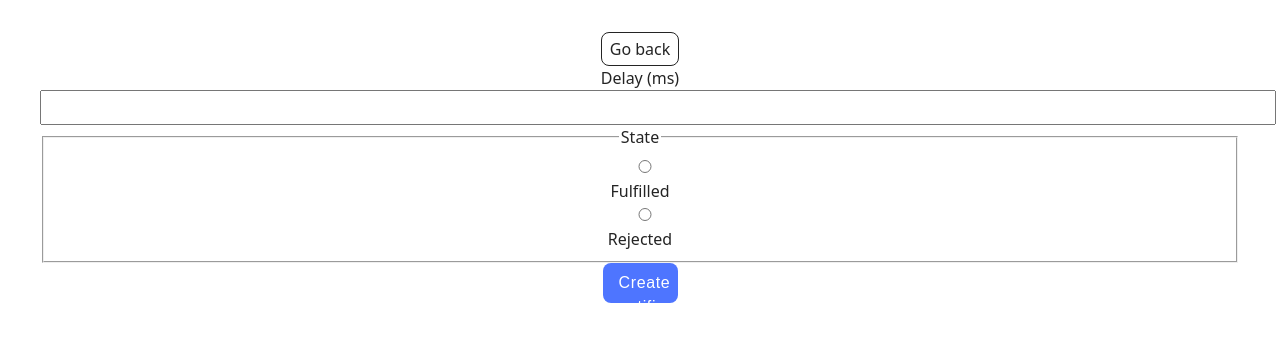
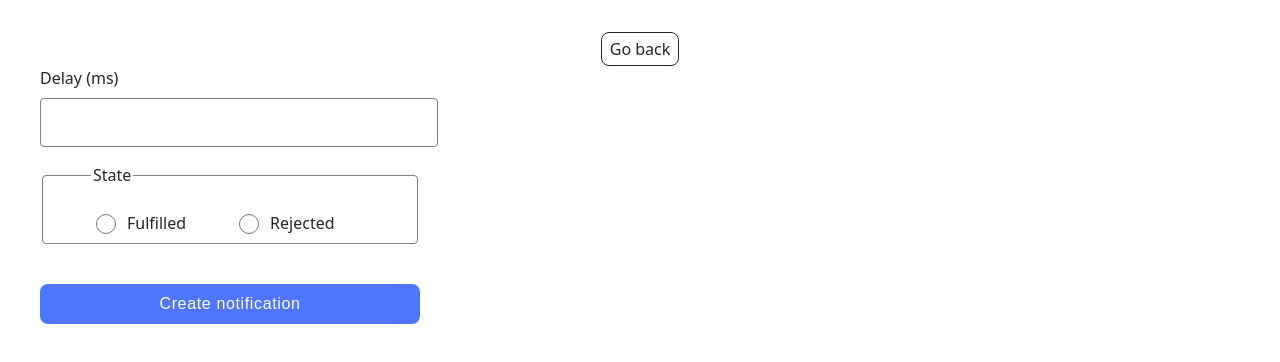
Before and after one commit to MarijaDovgosheja/goit-js-hw-10, a website built with Vite: page src/2-snackbar.html in a window 1280 px wide. Built offline with nearby package versions, Linux system fonts and the light colour scheme.

Commit message:
homework-10

```diff
--- a/src/2-snackbar.html
+++ b/src/2-snackbar.html
@@ -12,24 +12,38 @@
       <div class="container">
         <a class="back-link" href="./index.html">Go back</a>
         <form class="form">
-          <label>
-            Delay (ms)
-            <input type="number" name="delay" required />
-          </label>
+          <div class="delay">
+            <label>
+              Delay (ms)
+              <input class="delay-num" type="number" name="delay" required />
+            </label>
+          </div>
 
-          <fieldset>
-            <legend>State</legend>
-            <label>
-              <input type="radio" name="state" value="fulfilled" required />
+          <fieldset class="state">
+            <legend class="title-state">State</legend>
+            <label class="radio-state">
+              <input
+                class="radio"
+                type="radio"
+                name="state"
+                value="fulfilled"
+                required
+              />
               Fulfilled
             </label>
-            <label>
-              <input type="radio" name="state" value="rejected" required />
+            <label class="radio-state">
+              <input
+                class="radio"
+                type="radio"
+                name="state"
+                value="rejected"
+                required
+              />
               Rejected
             </label>
           </fieldset>
 
-          <button type="submit">Create notification</button>
+          <button class="create-btn" type="submit">Create notification</button>
         </form>
       </div>
     </main>
--- a/src/css/snackbar.css
+++ b/src/css/snackbar.css
@@ -0,0 +1,68 @@
+.form {
+  display: flex;
+  flex-direction: column;
+  gap: 16px;
+  width: 380px;
+}
+.delay {
+  text-align: left;
+  display: flex;
+  flex-direction: column;
+}
+.delay-num {
+  margin-top: 8px;
+  display: flex;
+  flex-direction: column;
+  border: 1px solid #808080;
+  border-radius: 4px;
+  padding: 16px 8px;
+}
+.delay-num:hover {
+  border: 1px solid #000;
+}
+.delay-num:active {
+  border: 1px solid #4e75ff;
+  user-select: none;
+}
+.title-state {
+  text-align: left;
+}
+.state {
+  display: flex;
+  gap: 48px;
+  padding: 24px 48px 8px 48px;
+  border-radius: 4px;
+  border: 1px solid #808080;
+}
+.radio-state {
+  display: flex;
+  gap: 8px;
+}
+.radio {
+  display: flex;
+
+  border: 1px solid #757575;
+  border-radius: 14px;
+  width: 20px;
+  height: 20px;
+}
+input[type='radio'] {
+  accent-color: #4e75ff;
+}
+.create-btn {
+  display: block;
+  border-radius: 8px;
+  padding: 8px 16px;
+  width: 380px;
+  height: 40px;
+  background: #4e75ff;
+  font-weight: 500;
+  font-size: 16px;
+  line-height: 1.5;
+  letter-spacing: 0.04em;
+  color: #fff;
+  margin-top: 24px;
+}
+.create-btn:hover {
+  background: #6c8cff;
+}
--- a/src/css/timer.css
+++ b/src/css/timer.css
@@ -16,11 +16,21 @@ button {
 button:hover {
   background: #6c8cff;
 }
+button:disabled {
+  background: #cfcfcf;
+}
 input {
   padding: 8px 16px;
   width: 100%;
 }
+input:hover {
+  border: 1px solid #000;
+}
 
+input:disabled {
+  color: #808080;
+  background: #fafafa;
+}
 .text-btn {
   margin-top: 16px;
 
--- a/src/js/2-snackbar.js
+++ b/src/js/2-snackbar.js
@@ -0,0 +1,40 @@
+import iziToast from 'izitoast';
+import 'izitoast/dist/css/iziToast.min.css';
+document.addEventListener('DOMContentLoaded', () => {
+  const form = document.querySelector('.form');
+
+  form.addEventListener('submit', event => {
+    event.preventDefault();
+
+    const delay = Number(form.elements.delay.value);
+    const state = form.elements.state.value;
+
+    const promise = new Promise((resolve, reject) => {
+      setTimeout(() => {
+        if (state === 'fulfilled') {
+          resolve(delay);
+        } else {
+          reject(delay);
+        }
+      }, delay);
+    });
+
+    promise
+      .then(delay => {
+        iziToast.success({
+          title: 'Success',
+          message: `✅ Fulfilled promise in ${delay}ms`,
+          position: 'topRight',
+        });
+      })
+      .catch(delay => {
+        iziToast.error({
+          title: 'Error',
+          message: `❌ Rejected promise in ${delay}ms`,
+          position: 'topRight',
+        });
+      });
+
+    form.reset();
+  });
+});
```
